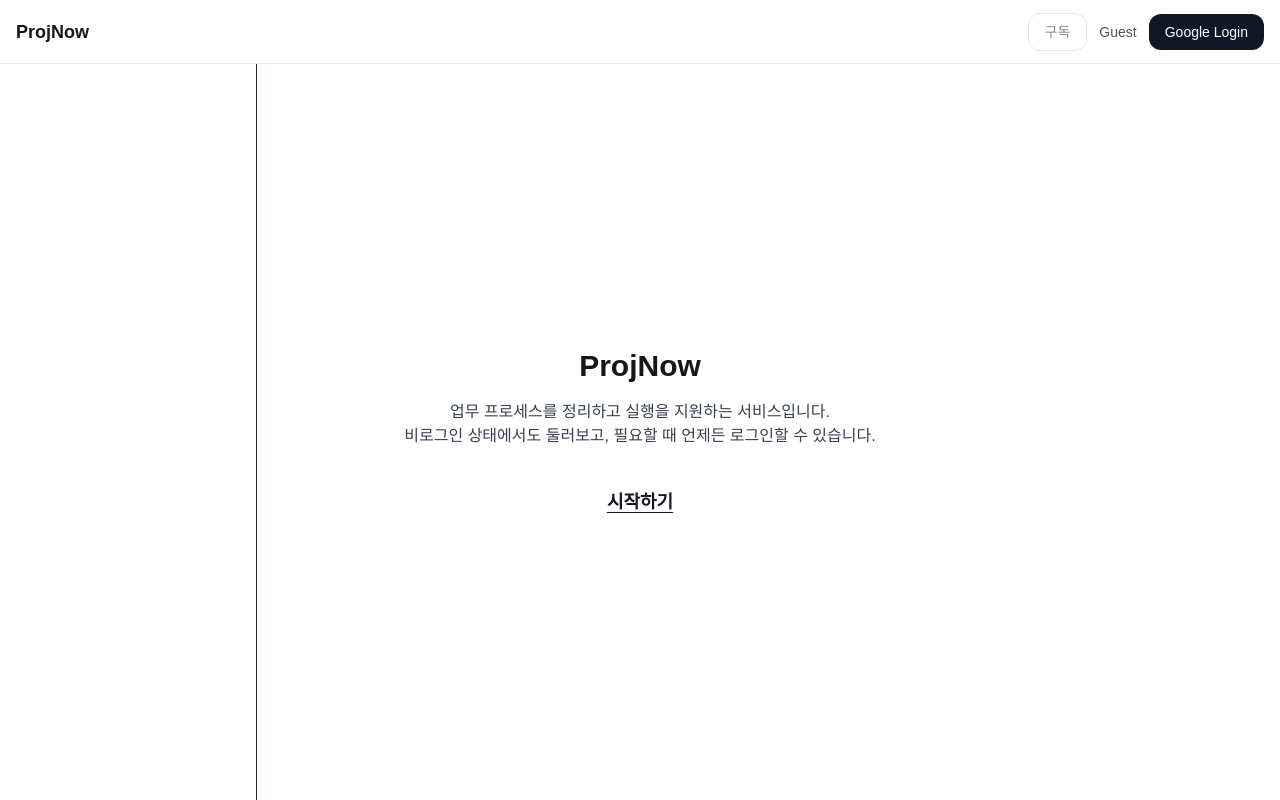
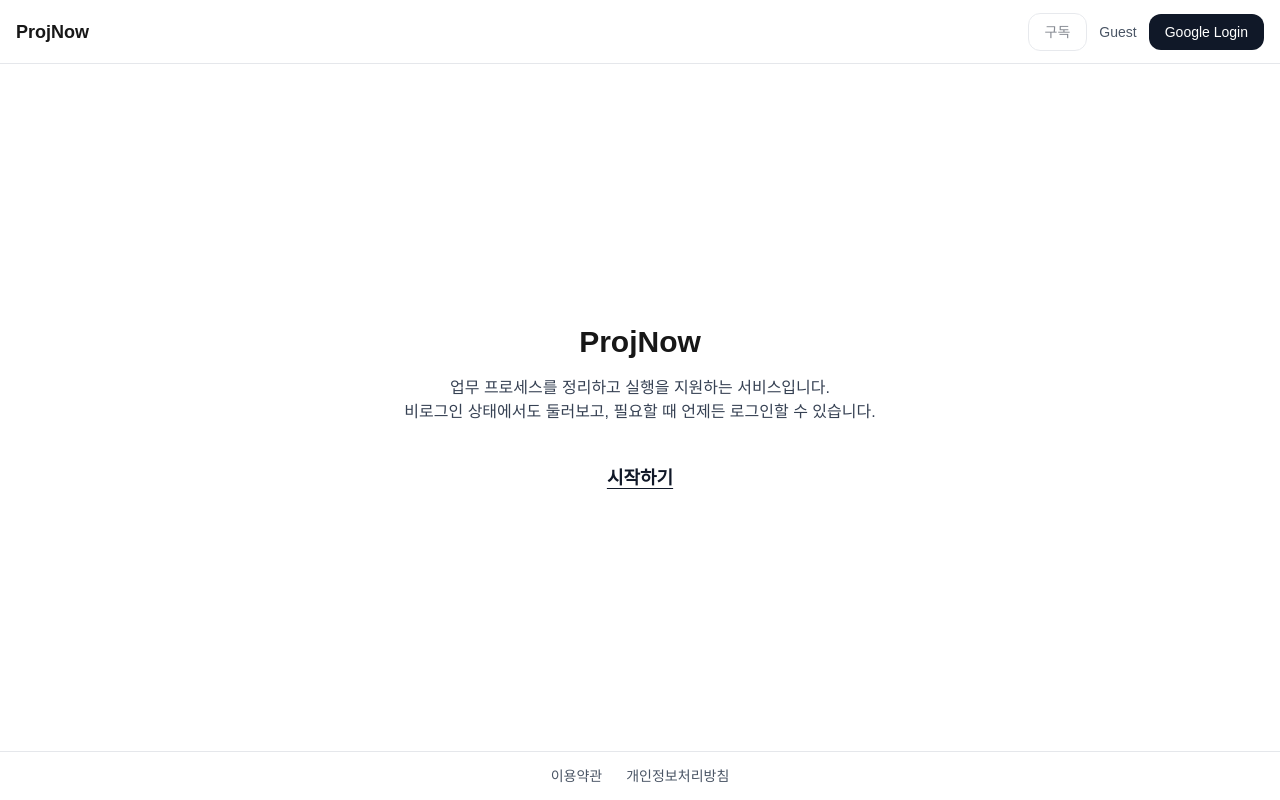
Before and after one commit to sizcaofray/projnow, a Next.js app: page / in a window 1280 px wide. Built offline with nearby package versions, Linux system fonts and the light colour scheme; no server answers; the database is empty.

Commit message:
Fix: remove root pseudo divider and place footer outside content

```diff
--- a/app/layout.tsx
+++ b/app/layout.tsx
@@ -1,7 +1,7 @@
 // app/layout.tsx
 // - 전역 레이아웃
-// ✅ 경계선(세로 1px)을 RootLayout에서 한 번만 그려서 중복 제거
-// ✅ footer까지 선이 끊김 없이 유지됨
+// ✅ (중요) 세로 pseudo-line 제거
+// ✅ Footer는 body 맨 아래로 분리 (content wrapper 안에 넣지 않음)
 
 import "./globals.css";
 import type { Metadata } from "next";
@@ -18,13 +18,16 @@ export default function RootLayout({ children }: { children: ReactNode }) {
   return (
     <html lang="ko" suppressHydrationWarning>
       <body className="h-dvh flex flex-col overflow-hidden transition-colors">
+        {/* Header */}
         <AppHeader />
 
-        {/* ✅ 본문 + Footer를 한 컨테이너로 묶고, 여기서 세로 경계선 1px을 '딱 한 번'만 그림 */}
-        <div className="flex-1 min-h-0 overflow-hidden relative after:content-[''] after:absolute after:top-0 after:bottom-0 after:left-64 after:w-px after:bg-gray-800 after:pointer-events-none">
+        {/* ✅ 콘텐츠 영역만 flex-1 */}
+        <div className="flex-1 min-h-0 overflow-hidden">
           {children}
-          <AppFooter />
         </div>
+
+        {/* ✅ Footer는 body 마지막 */}
+        <AppFooter />
       </body>
     </html>
   );
```
